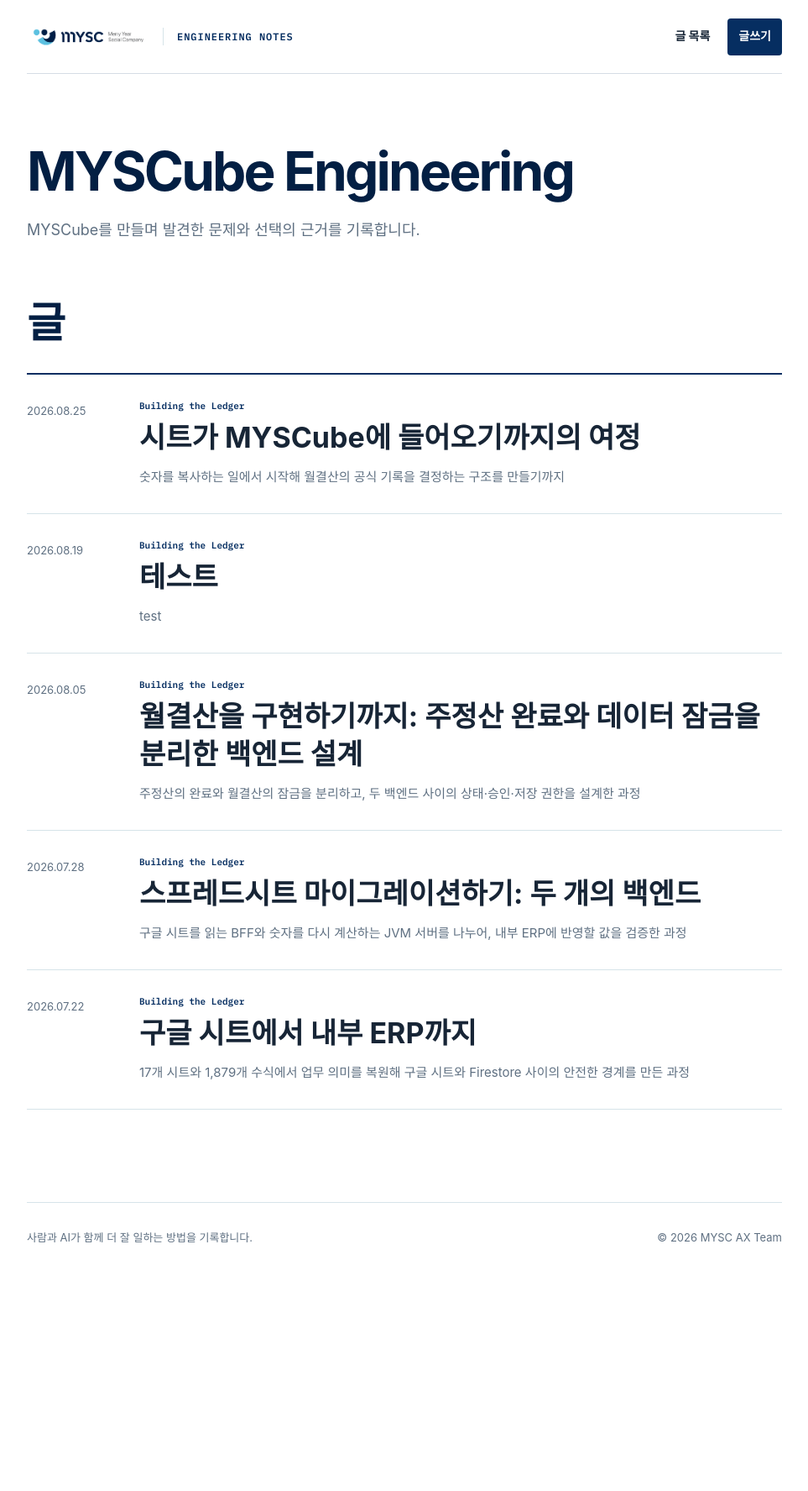
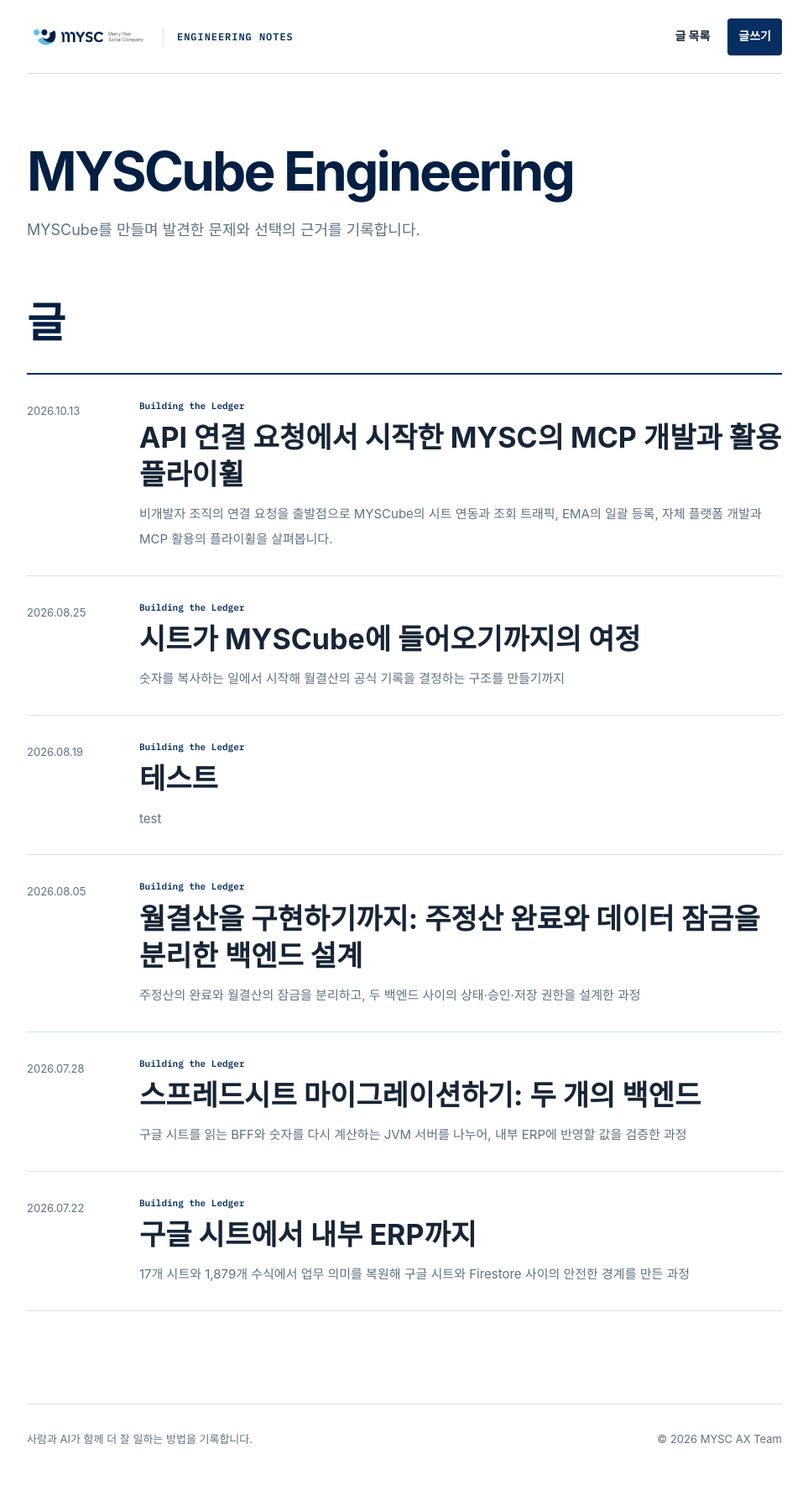
Before and after one commit to merryAI-dev/merryAI-dev.github.io, a Jekyll site: the page built from index.html, in a window 1280 px wide. Shown: the whole page at 84% size, without its empty margins (158-1121 px from the left). Built offline with Jekyll 4.4.1, drawn with Linux system fonts in a browser that asks for light colours; some web fonts are replaced; before the commit the page ends 1535 px from its top, so only the background shows below that; some of the changed lines change nothing that is shown.

Commit message:
content(blog): publish MYSC MCP article with three-way cost comparison

```diff
--- a/_posts/2026-10-13-mysc-platform-mcp-flywheel.md
+++ b/_posts/2026-10-13-mysc-platform-mcp-flywheel.md
@@ -12,7 +12,7 @@
   - BFF
   - Firestore
 reading_time: 22
-published: false
+published: true
 card_image: /assets/images/diagrams/platform-mcp-flywheel/03-development-flywheel.png
 ---
 
@@ -62,19 +62,22 @@
 ![화면 조작에서는 메뉴 이동과 화면 확인을 거치고 MCP에서는 현황 도구로 기존 서버 함수를 호출하는 경로 비교](/assets/images/diagrams/platform-mcp-flywheel/01-gui-and-mcp.png)
 *그림 1. 반복되는 업무는 화면 탐색 단계를 줄이고, 서버가 계산한 결과를 직접 받을 수 있습니다.*
 
-화면 조작에서는 각 단계의 결과를 보고 다음 행동을 정해야 합니다. 화면 기반 방식은 스크린샷을, DOM 기반 방식은 페이지 구조나 접근성 정보를 처리합니다. 이 관찰과 판단의 반복이 모델 입력량과 대기 시간에 영향을 줄 수 있습니다. 스크린샷 기반 컴퓨터 사용의 동작 원리는 [Anthropic의 컴퓨터 사용 소개](https://www.anthropic.com/research/developing-computer-use)에서도 확인할 수 있습니다.
+화면 조작에서는 각 단계의 결과를 보고 다음 행동을 정해야 합니다. 화면 기반 방식은 스크린샷을, DOM 기반 방식은 페이지 구조나 접근성 정보를 처리합니다. 이 관찰과 판단의 반복이 모델 입력량과 대기 시간에 영향을 줄 수 있습니다. 스크린샷 기반 컴퓨터 사용의 동작 원리는 [앤트로픽의 글](https://www.anthropic.com/research/developing-computer-use)에서도 확인할 수 있습니다.
 
 MCP에서는 도구를 선택한 뒤 서버가 조회·집계한 결과를 받을 수 있습니다. 화면에서 표를 읽고 합계를 재구성하는 일을 서버의 명시적인 조회로 옮길 수 있는 것이죠. 다만 MCP도 도구 설명과 응답을 모델에 전달하며, 한 작업에 여러 도구 호출이 필요할 수 있습니다.
 
 이 선택의 경제성은 다음 비용을 함께 봐야 합니다.
 
-| 비용 항목 | 화면을 조작하는 방식 | MYSC의 MCP 방식 |
-|---|---|---|
-| 초기 구현 | 기존 화면을 활용해 시작 가능 | 도구, 인증, 서버 연결 구현 필요 |
-| 반복 실행 | 화면 관찰·이동·결과 해석이 누적 | 도구 선택과 구조화된 응답 처리 |
-| 변경 대응 | 메뉴·레이아웃·DOM 변경의 영향 | API 계약과 도구 스키마 변경의 영향 |
-| 실패 복구 | 어느 화면에서 멈췄는지 확인 | 호출·오류·배치 처리 상태로 확인 |
-| 운영 | 브라우저 실행 환경과 세션 관리 | MCP 서비스, 인증, API 운영 |
+| 비용 항목 | 화면을 조작하는 방식 | API 직접 연동 | MYSC의 MCP 방식 |
+|---|---|---|---|
+| 초기 구현 | 기존 화면을 활용해 시작 가능 | 인증·파라미터·응답을 연동 코드로 연결 | 기존 API에 도구·인증·MCP 서버 추가 |
+| 반복 실행 | 화면 관찰·이동·결과 해석이 누적 | API 호출과 구조화된 응답 처리 | 도구 선택·MCP 통신·API 응답 처리 |
+| 변경 대응 | 메뉴·레이아웃·DOM 변경에 대응 | API 계약과 앱별 연동 코드 변경 | API 계약과 공통 도구 스키마 변경 |
+| 실패 복구 | 화면과 동작 이력으로 실패 지점 확인 | HTTP 오류·요청 ID·작업 상태 확인 | 도구 오류와 기존 API의 작업 상태 확인 |
+| 운영 | 브라우저 실행 환경과 세션 관리 | API와 앱별 연동·인증 관리 | API에 더해 MCP 서비스·인증 관리 |
+| AI 앱 확장 | 앱별 화면 조작 도구와 실행 환경 확인 | 새 앱에 API 호출 방식 연결 | MCP 공통 규약 사용, 앱별 호환성 확인 |
+
+API 직접 연동도 화면 탐색 없이 서버를 호출하므로 반복 실행 비용을 줄일 수 있습니다. MCP를 거친다고 같은 API 호출이 본질적으로 더 저렴해지는 것은 아닙니다. MCP 서비스와 통신 비용이 추가되는 대신, 여러 AI 앱에 도구 설명과 입력 계약을 공통으로 제공할 수 있습니다. MYSC는 이 재사용성과 앱별 연동 유지보수 비용까지 함께 고려했습니다.
 
 **한 번의 시연보다 같은 업무를 여러 번 수행할 때의 총비용**이 판단 기준이었습니다. MCP 구축에는 초기 비용이 들지만, 안정적인 API가 있고 반복 업무가 많다면 탐색·재시도·화면 변경 대응 비용을 줄일 여지가 있습니다.
 
@@ -305,12 +308,3 @@
 그리고 도구를 사용해보는 과정에서 나온 질문이 다시 플랫폼 개발로 돌아왔습니다. 조회 범위를 고치고, 등록 입력값을 맞추고, 재처리와 연결 오류를 다루는 일이 다음 개선이 됐습니다.
 
 MYSC의 자체 플랫폼 개발은 이제 데이터를 저장할 화면을 만드는 일에서 더 나아가고 있습니다. **업무에 필요한 정보를 만들고, 연결하고, 활용하고, 그 경험으로 다시 개선하는 사이클**을 이어가고 있습니다. MCP는 그 사이클에서 구성원의 AI 도구와 MYSC의 플랫폼을 잇는 역할을 맡았습니다.
-
-## 참고 자료
-
-- [MCP 공식 아키텍처 문서](https://modelcontextprotocol.io/docs/learn/architecture)
-- [Google Sheets API 사용 한도](https://developers.google.com/workspace/sheets/api/limits)
-- [Anthropic 컴퓨터 사용 소개](https://www.anthropic.com/research/developing-computer-use)
-- [카카오페이 MCP Agent Toolkit 개발기](https://tech.kakaopay.com/post/kakaopay-mcp-agent-toolkit/)
-- [우아한형제들 MCP 서버 해커톤 후기](https://techblog.woowahan.com/22342/)
-- [토스 AI에게 투자정보를 말하게 하기까지](https://toss.tech/article/tech_talk_talk_1)
```
